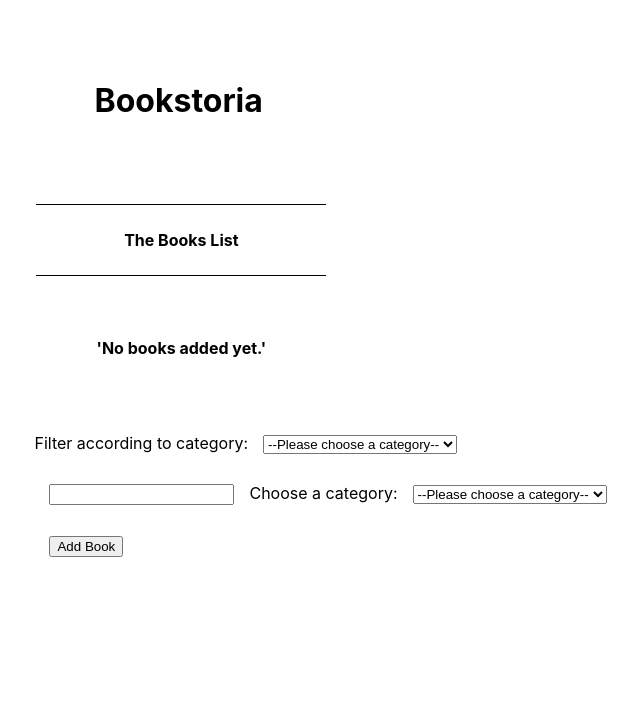
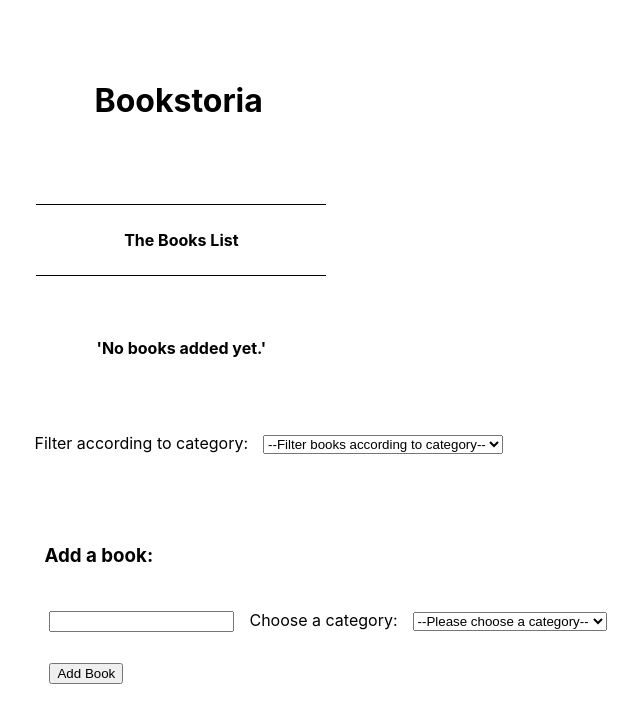
Before and after one commit to Bluette1/bookstore, a React (Create React App) app: page / in a window 1280 px wide. Shown: the top 722 px of the page, without its empty margins (312-952 px from the left). Built offline with nearby package versions, Linux system fonts and the light colour scheme; the HTML template or start-up script is replaced by a standard one.

Commit message:
Add some styling

```diff
--- a/src/components/CategoryFilter.js
+++ b/src/components/CategoryFilter.js
@@ -15,7 +15,7 @@ const CategoryFilter = ({ handleFilterChange }) => {
         id="book-filter"
         onChange={e => handleFilterChange(e.target.value)}
       >
-        <option>--Please choose a category--</option>
+        <option>--Filter books according to category--</option>
         {bookCategories.map(option => (
           <option key={option} value={option}>
             {option}
--- a/src/containers/BooksForm.js
+++ b/src/containers/BooksForm.js
@@ -34,6 +34,7 @@ class BooksForm extends React.Component {
       const { state: { title } } = this;
       return (
         <div>
+          <h3 className="add-book-heading">Add a book:</h3>
           <input
             className="input-title"
             onChange={e => this.handleChangeTitle(e.target.value)}
--- a/src/index.css
+++ b/src/index.css
@@ -60,3 +60,8 @@ td {
 .bookstore-heading {
   padding: 60px;
 }
+
+.add-book-heading {
+  padding: 10px;
+  margin-top: 65px;
+}
```
